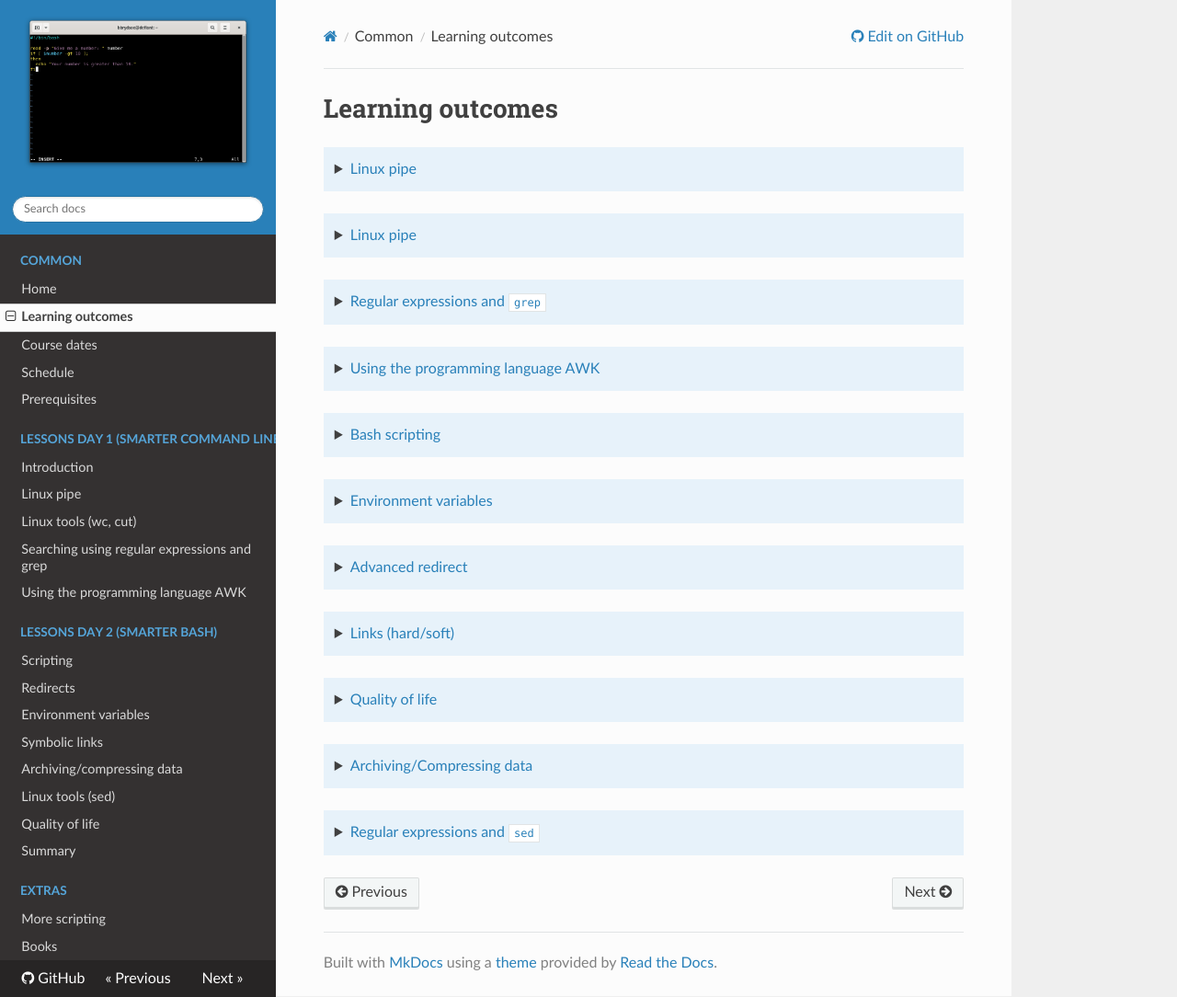
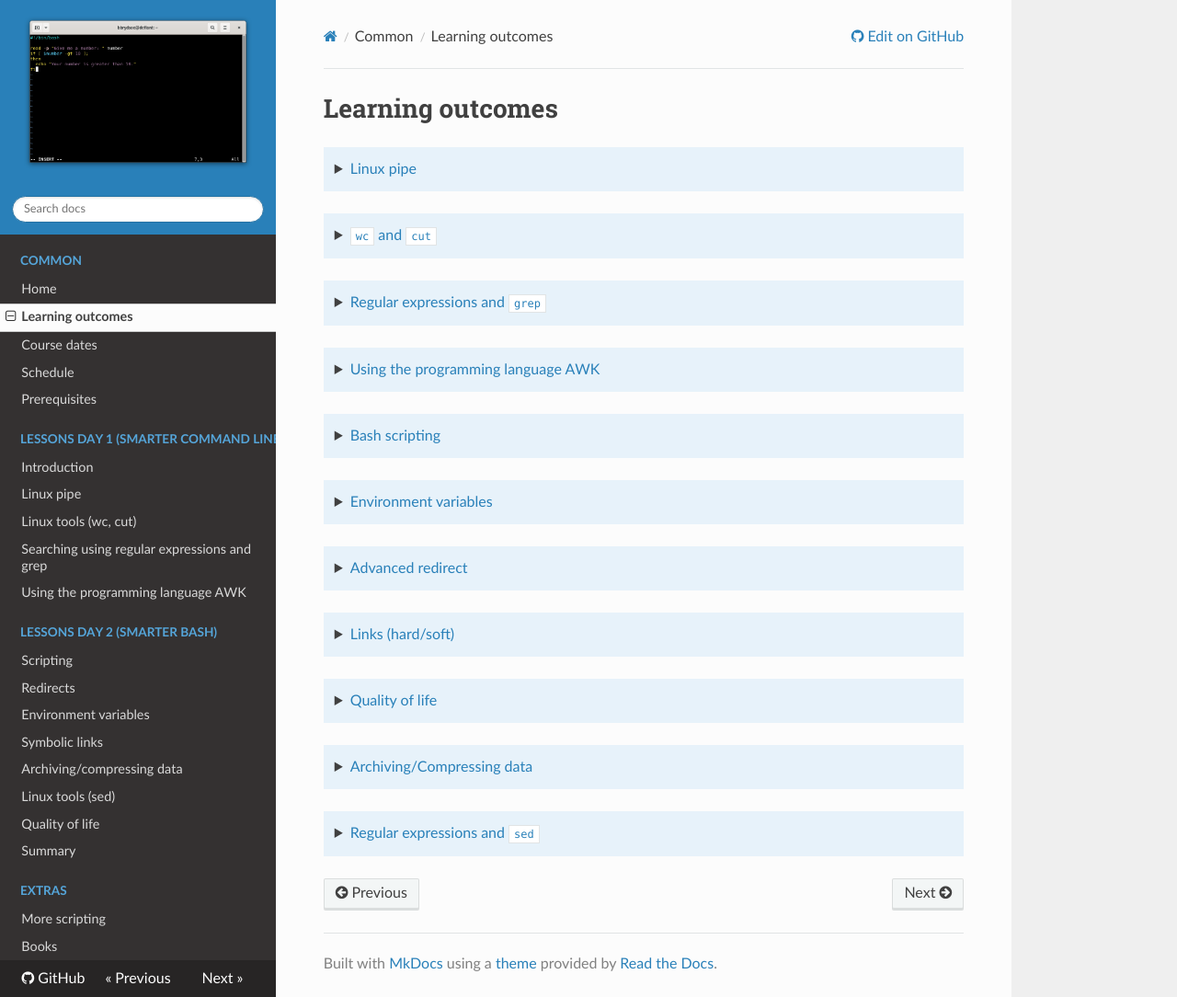
Before and after one commit to UPPMAX/linux-command-line-201, an MkDocs documentation site: the page built from docs/learning_outcomes.md, in a window 1280 px wide and 1084 px high. Shown: the whole window at 92% size. Built offline with MkDocs 1.6.1, drawn with Linux system fonts in a browser that asks for light colours; nearby versions of some CDN libraries.

Commit message:
Proper heading

```diff
--- a/docs/learning_outcomes.md
+++ b/docs/learning_outcomes.md
@@ -4,7 +4,7 @@
 
     - Learners can chain commands using the Linux pipe
 
-??? note "[Linux pipe](sessions/wc_cut.md)"
+??? note "[`wc` and `cut`](sessions/wc_cut.md)"
 
     - Learners can use `wc`
     - Learners can use `cut`
```
